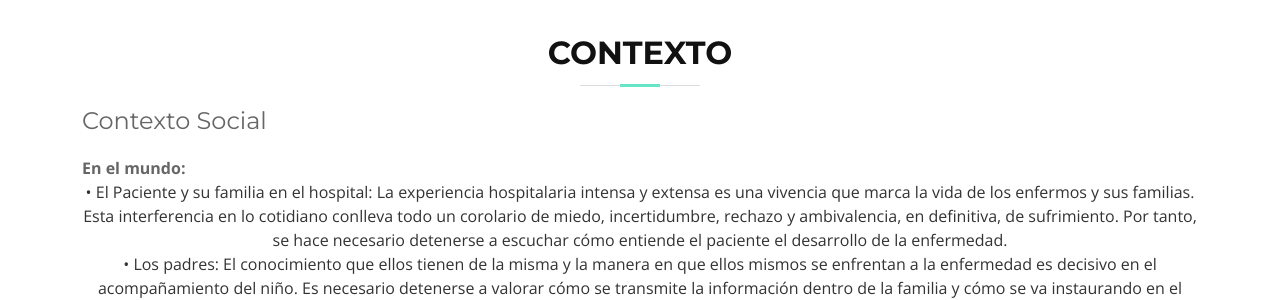
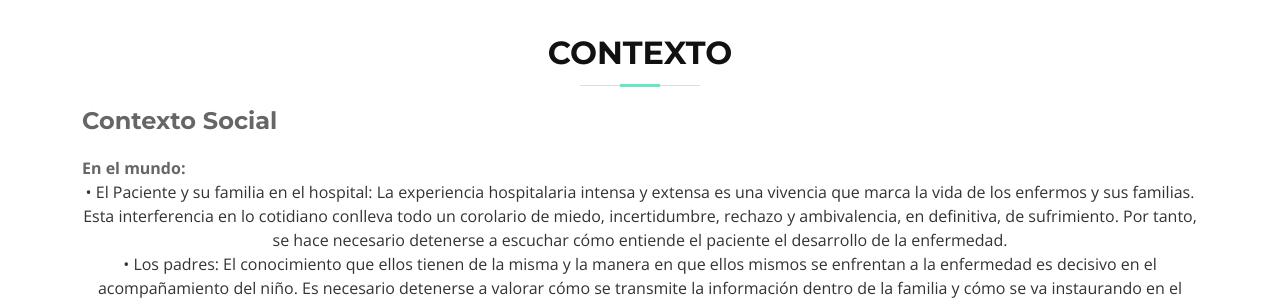
Before and after one commit to grupo7-Biodiseno/grupo7-Biodiseno.github.io, a Jekyll site: the page index.html, which Jekyll copies as it is, in a window 1280 px wide and 900 px high, scrolled down 2815 px. Shown: the part 150-450 px from the top of the window. Built offline with Jekyll 4.4.1, drawn with Linux system fonts in a browser that asks for light colours; Markdown is read by kramdown in place of the engine named in the settings.

```diff
--- a/index.html
+++ b/index.html
@@ -312,7 +312,7 @@
 
         <header class="section-header">
           <h3>Contexto</h3>
-          <h4>Contexto Social</h4>
+          <h4><strong>Contexto Social</strong></h4>
           <strong>En el mundo:</strong>
           <p>• El Paciente y su familia en el hospital: La experiencia hospitalaria intensa y extensa es una vivencia que marca la vida de los enfermos y sus familias. Esta interferencia en lo cotidiano conlleva todo un corolario de miedo, incertidumbre, rechazo y ambivalencia, en definitiva, de sufrimiento. Por tanto, se hace necesario detenerse a escuchar cómo entiende el paciente el desarrollo de la enfermedad.<br/>
             •	Los padres: El conocimiento que ellos tienen de la misma y la manera en que ellos mismos se enfrentan a la enfermedad es decisivo en el acompañamiento del niño. Es necesario detenerse a valorar cómo se transmite la información dentro de la familia y cómo se va instaurando en el niño la conciencia de la cronicidad y de lo que ello implica.<br/>
```
